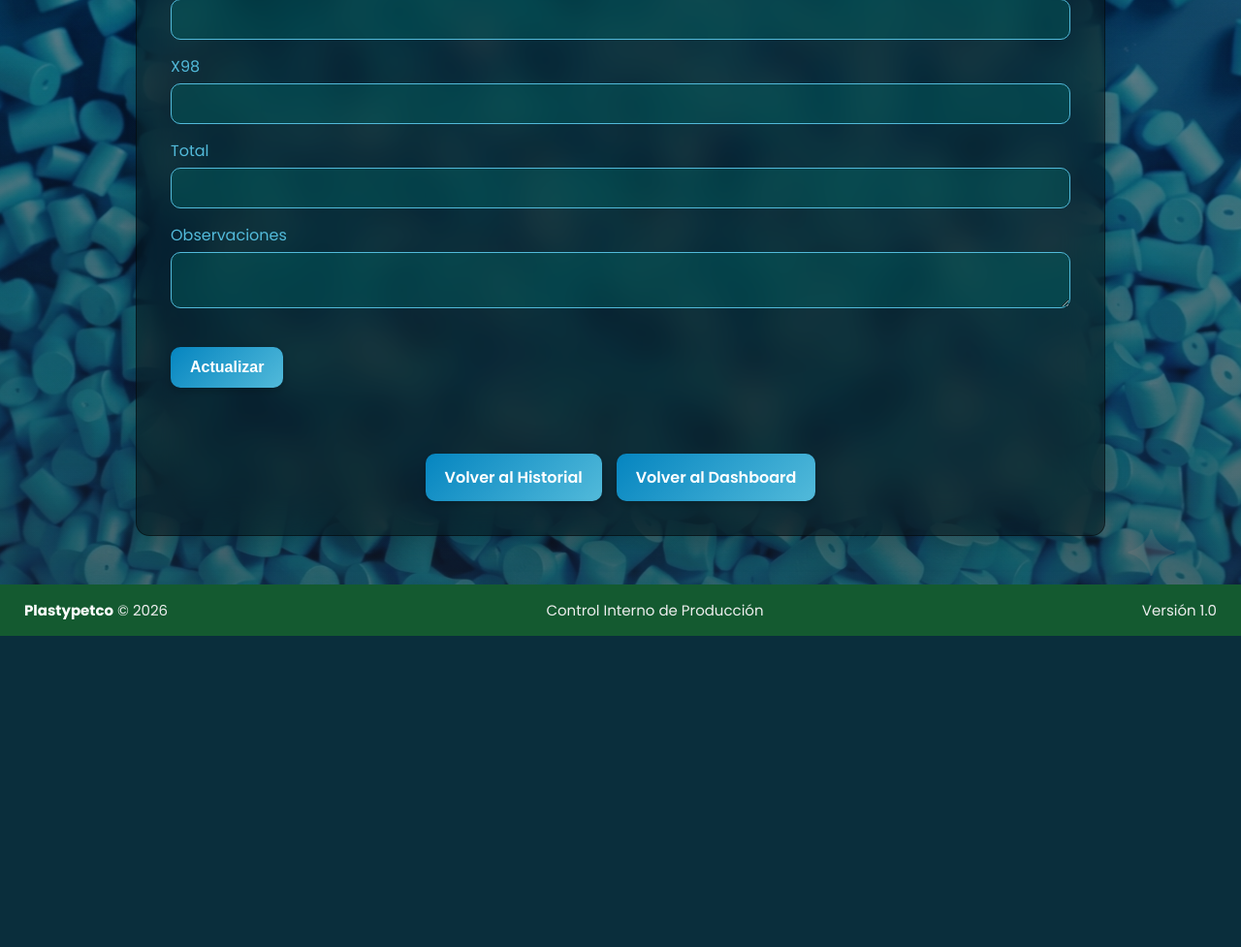
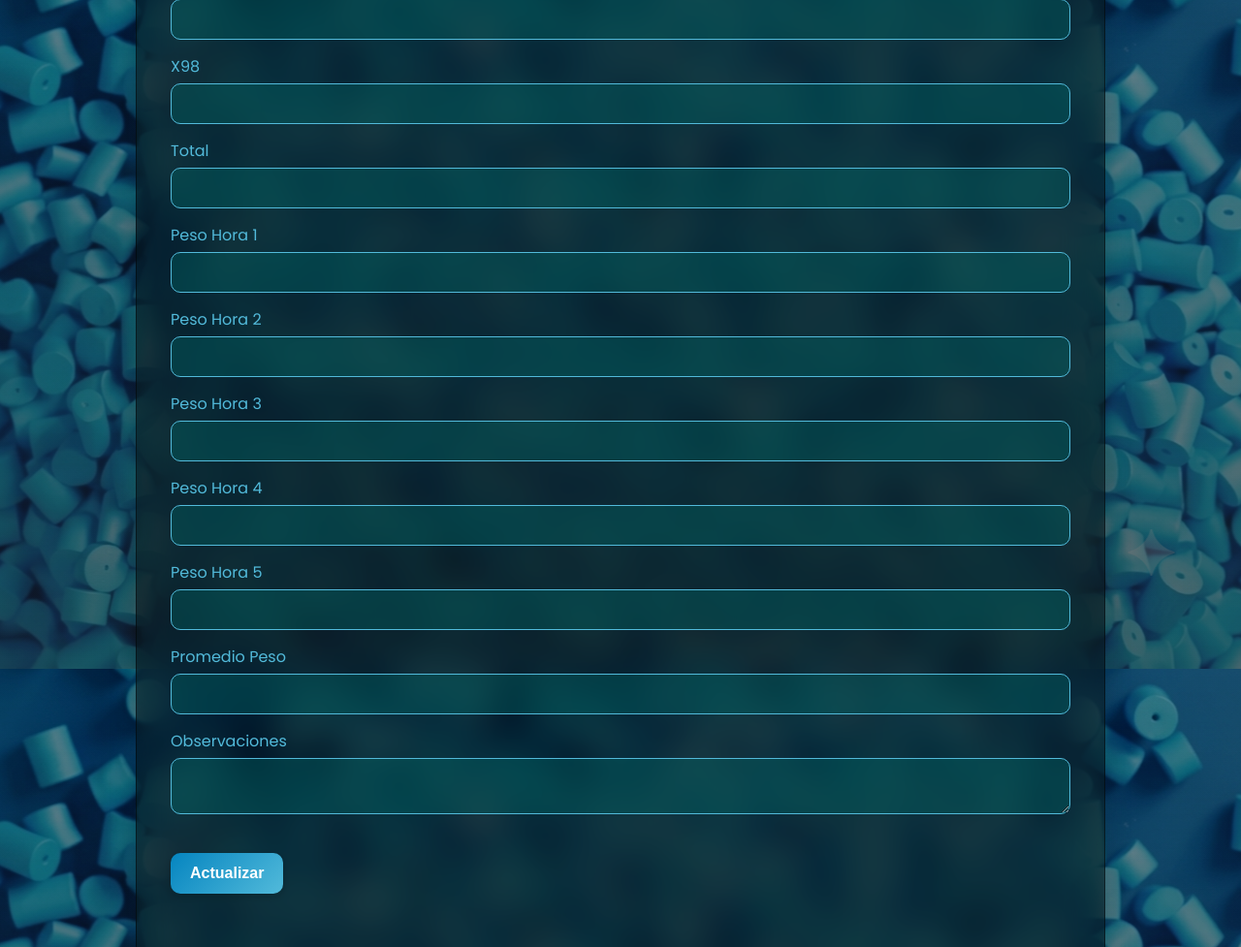
Before and after one commit to Harold-Herdz/produccion_v2, a PHP site: page /modules/sellado/views/editar.php?id=1 in a window 1280 px wide. Shown: the part 910-1887 px from the top of the page at 97% size. Before the commit the page ends 1566 px from the top, so only its background shows below. Run offline with PHP 8.4, Linux system fonts and the light colour scheme; the visitor is signed in with stand-in values (Sample User, id 1); data that the repository does not hold is empty.

Commit message:
produccion_v2 1.1

```diff
--- a/includes/conexion.php
+++ b/includes/conexion.php
@@ -8,7 +8,7 @@ if ($_SERVER['HTTP_HOST'] === 'localhost') {
     $host     = "localhost";
     $usuario  = "root";
     $password = "";
-    $database = "control_produccion";
+    $database = "BD_PRODUCCION_V2";
 } else {
     $host     = "sql301.infinityfree.com";
     $usuario  = "if0_42142771";
--- a/includes/config.php
+++ b/includes/config.php
@@ -1,7 +1,7 @@
 <?php
 // Detectar el entorno
 if ($_SERVER['HTTP_HOST'] === 'localhost') {
-    define('BASE_URL', '/produccion');
+    define('BASE_URL', '/produccion_v2');
 } else if ($_SERVER['HTTP_HOST'] === 'controlproduccion-plastypetco.site-je') {
     define('BASE_URL', '');
 } else {
--- a/modules/sellado/controllers/listaController.php
+++ b/modules/sellado/controllers/listaController.php
@@ -37,6 +37,12 @@ if(!empty($busqueda)){
         p.paquetes_x90 LIKE '%$busqueda%' OR
         p.paquetes_x98 LIKE '%$busqueda%' OR
         p.paquetes_total LIKE '%$busqueda%'
+        p.peso_hora1 LIKE '%$busqueda%' OR
+        p.peso_hora2 LIKE '%$busqueda%' OR
+        p.peso_hora3 LIKE '%$busqueda%' OR
+        p.peso_hora4 LIKE '%$busqueda%' OR
+        p.peso_hora5 LIKE '%$busqueda%' OR
+        p.promedio_peso LIKE '%$busqueda%'
     )";
 }
 
--- a/modules/sellado/models/produccionModel.php
+++ b/modules/sellado/models/produccionModel.php
@@ -53,6 +53,11 @@ function actualizarProduccion($conexion, $id, $datos){
             paquetes_x70='{$datos['paq_x70']}',
             paquetes_x90='{$datos['paq_x90']}',
             paquetes_x98='{$datos['paq_x98']}',
+            peso_hora1='{$datos['peso_h1']}',
+            peso_hora2='{$datos['peso_h2']}',
+            peso_hora3='{$datos['peso_h3']}',
+            peso_hora4='{$datos['peso_h4']}',
+            peso_hora5='{$datos['peso_h5']}',,
             observaciones_paq='{$datos['observaciones']}'
             WHERE id=$id";
     mysqli_query($conexion, $sql);
--- a/modules/sellado/views/editar.php
+++ b/modules/sellado/views/editar.php
@@ -124,6 +124,48 @@ include dirname(__DIR__, 3) . '/templates/header.php';
                 name="paquetes_total"
                 value="<?php echo $fila['paquetes_total']; ?>">
 
+            <!-- Peso por Hora 1 -->
+            <label>Peso Hora 1</label>
+            <input
+                type="number"
+                name="peso_hora1"
+                value="<?php echo $fila['peso_hora1']; ?>">
+
+            <!-- Peso por Hora 2 -->
+            <label>Peso Hora 2</label>
+            <input
+                type="number"
+                name="peso_hora2"
+                value="<?php echo $fila['peso_hora2']; ?>">
+
+            <!-- Peso por Hora 3 -->
+            <label>Peso Hora 3</label>
+            <input
+                type="number"
+                name="peso_hora3"
+                value="<?php echo $fila['peso_hora3']; ?>">
+
+            <!-- Peso por Hora 4 -->
+            <label>Peso Hora 4</label>
+            <input
+                type="number"
+                name="peso_hora4"
+                value="<?php echo $fila['peso_hora4']; ?>">
+
+            <!-- Peso por Hora 5 -->
+            <label>Peso Hora 5</label>
+            <input
+                type="number"
+                name="peso_hora5"
+                value="<?php echo $fila['peso_hora5']; ?>">
+
+            <!-- Promedio de Peso -->
+            <label>Promedio Peso</label>
+            <input
+                type="number"
+                name="promedio_peso"
+                value="<?php echo $fila['promedio_peso']; ?>">
+
             <!-- Observaciones -->
             <label>Observaciones</label>
             <textarea name="observaciones_paq"><?php echo $fila['observaciones_paq']; ?></textarea>
--- a/modules/sellado/views/lista.php
+++ b/modules/sellado/views/lista.php
@@ -54,7 +54,8 @@ include dirname(__DIR__, 3) . '/templates/header.php';
                         <th>Turno</th>
                         <th>Referencia</th>
                         <th>Color</th>
-                        <th>Total</th>
+                        <th>Total Paquetes</th>
+                        <th>Promedio Peso</th>
                         <th>Acciones</th>
                     </tr>
                 </thead>
@@ -71,6 +72,7 @@ include dirname(__DIR__, 3) . '/templates/header.php';
                             <td><?php echo $fila['nombre_referencia']; ?></td>
                             <td><?php echo $fila['nombre_color']; ?></td>
                             <td><?php echo $fila['paquetes_total']; ?></td>
+                            <td><?php echo $fila['promedio_peso']; ?></td>
                             <!-- Botones de editar o eliminar registros -->
                             <td>
                                 <a class="btn"
```
Also changed, not shown: importar/controllers/imp_sellado.php (+43 -15 lines), modules/sellado/controllers/actualizarController.php (+12 -0 lines).
